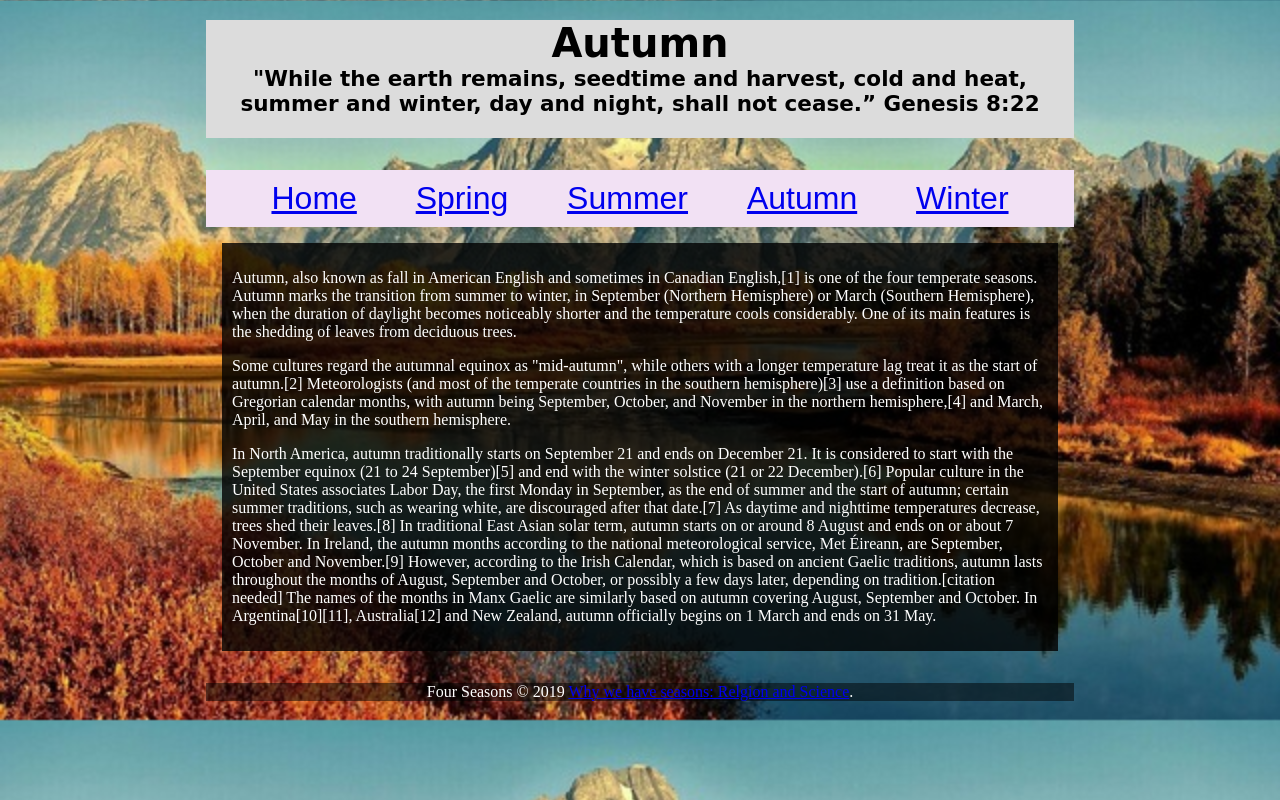
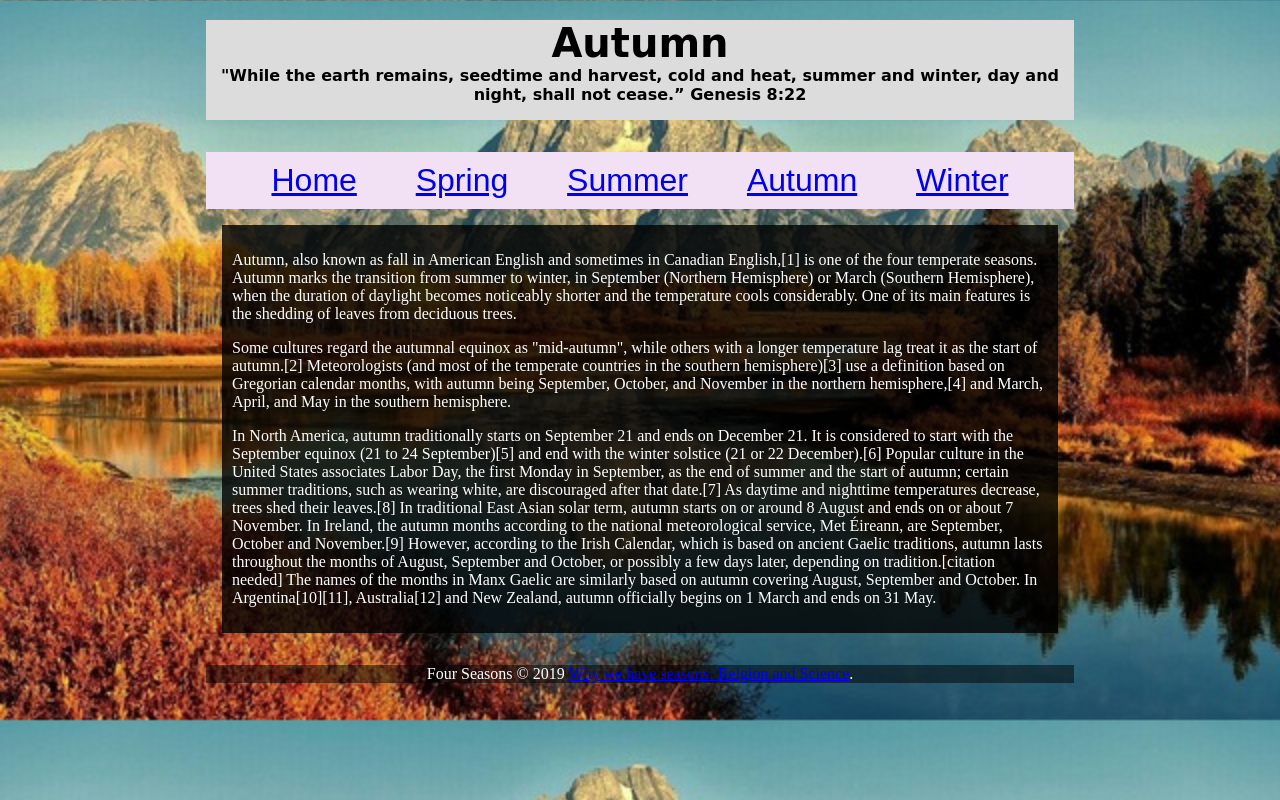
Before and after one commit to JessicaSchmitz10/JessicaSchmitz10.github.io, a plain HTML site: page seasons/fall.html in a window 1280 px wide. Drawn offline with Linux system fonts and the light colour scheme.

Commit message:
Update seasons.css

```diff
--- a/seasons/seasons.css
+++ b/seasons/seasons.css
@@ -31,7 +31,7 @@ h1{
 }
 
 h2{
-    font-size: 21.5px;
+    font-size: 16px;
     margin-top: 0;
     padding-bottom: 1em;
 }
```
